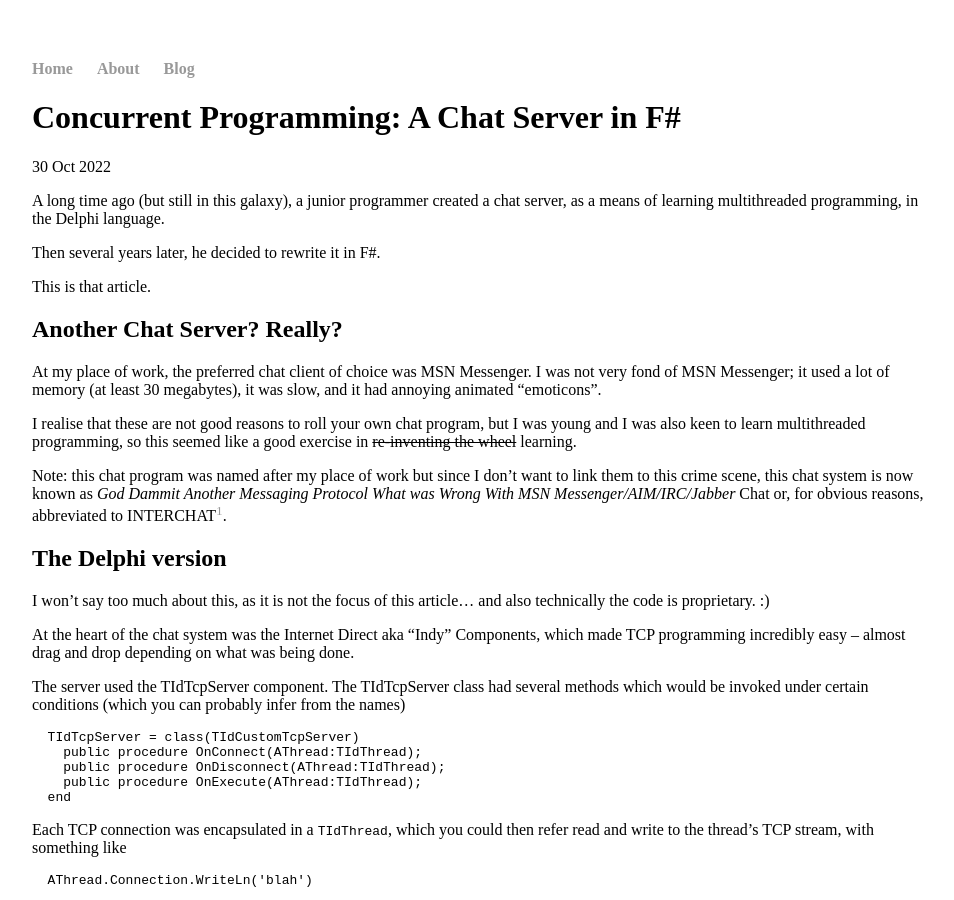
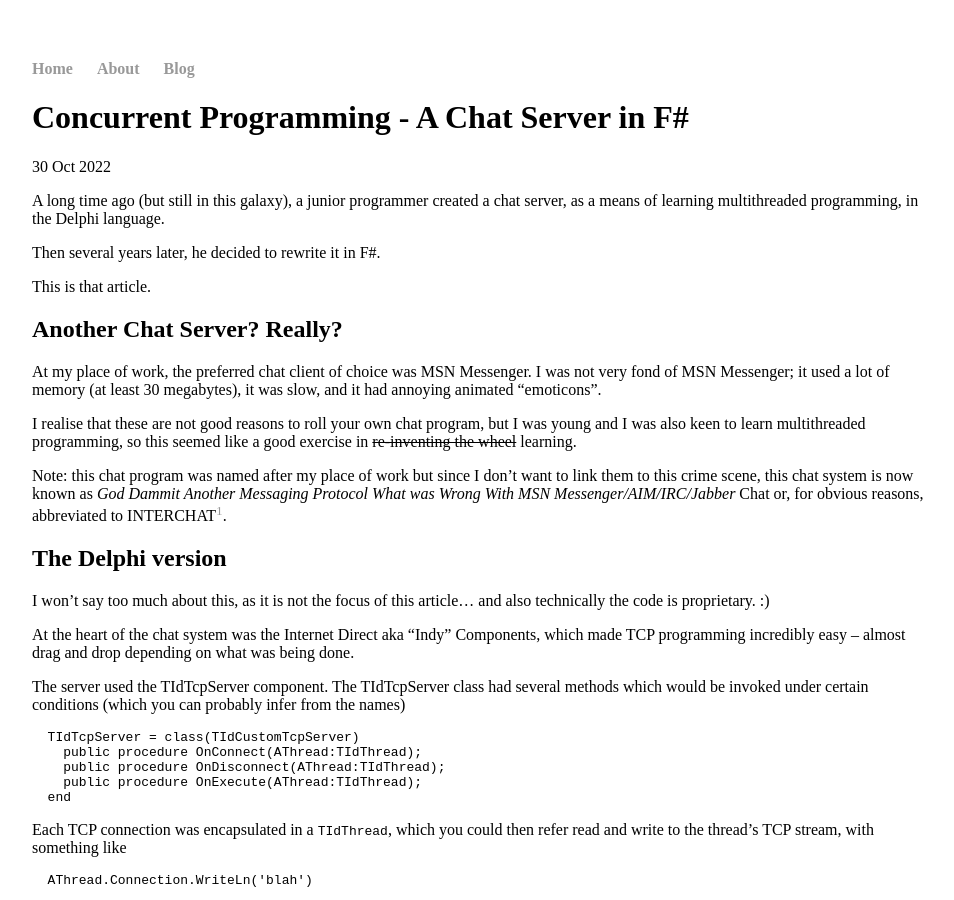
Before and after one commit to bjnmercer/bjnmercer.github.io, a Jekyll site: the page built from _posts/2022-10-30-agent-based-concurrency-fsharp-chatserver.md, in a window 1280 px wide and 900 px high. Shown: the whole window, without its empty margins (160-1114 px from the left). Built offline with Jekyll 4.4.1, drawn with Linux system fonts in a browser that asks for light colours.

```diff
--- a/_posts/2022-10-30-agent-based-concurrency-fsharp-chatserver.md
+++ b/_posts/2022-10-30-agent-based-concurrency-fsharp-chatserver.md
@@ -1,6 +1,6 @@
 ---
 layout: post
-title: "Concurrent Programming: A Chat Server in F#"
+title: "Concurrent Programming - A Chat Server in F#"
 date: 2022-10-30
 ---
 
```
